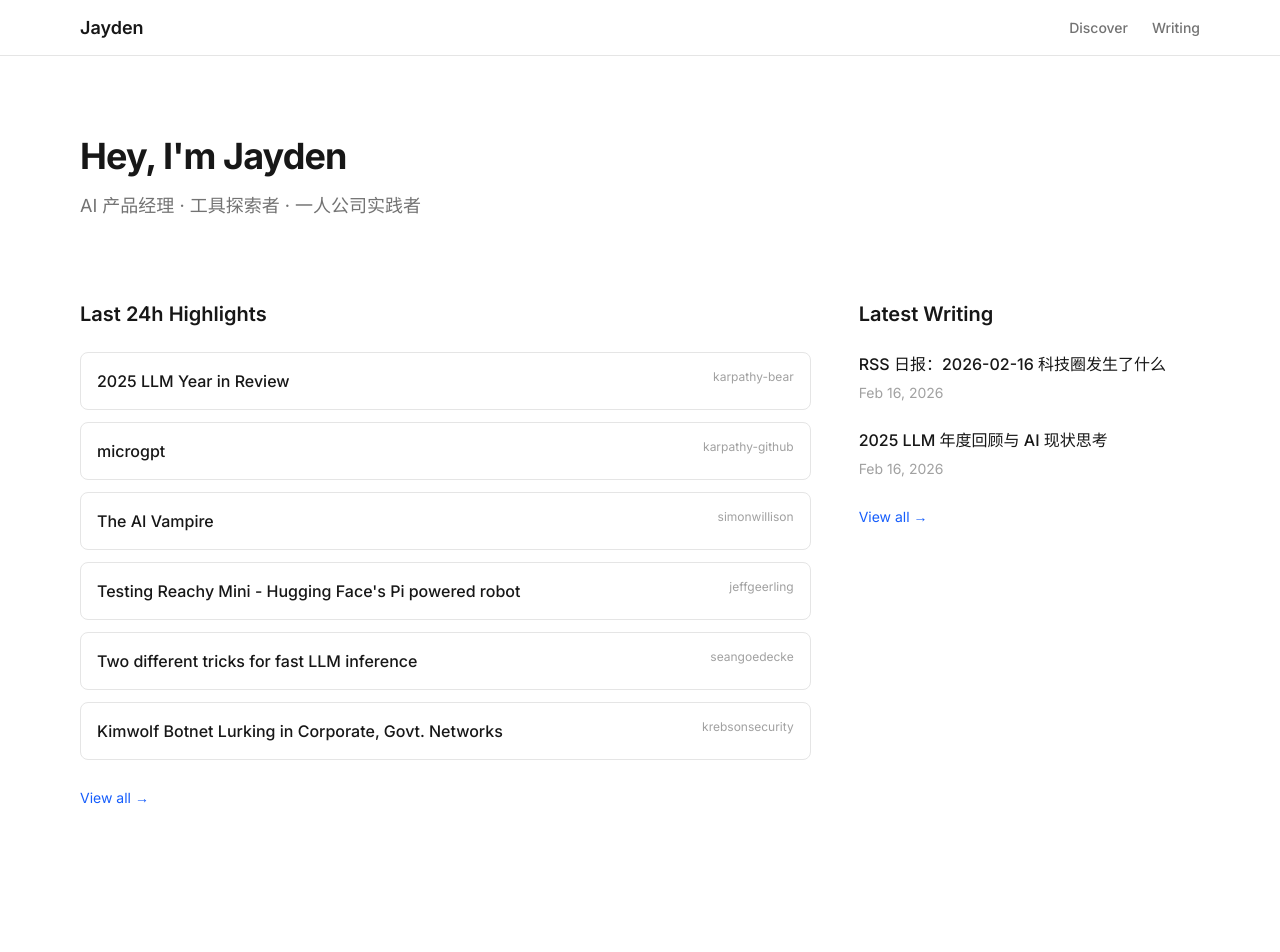
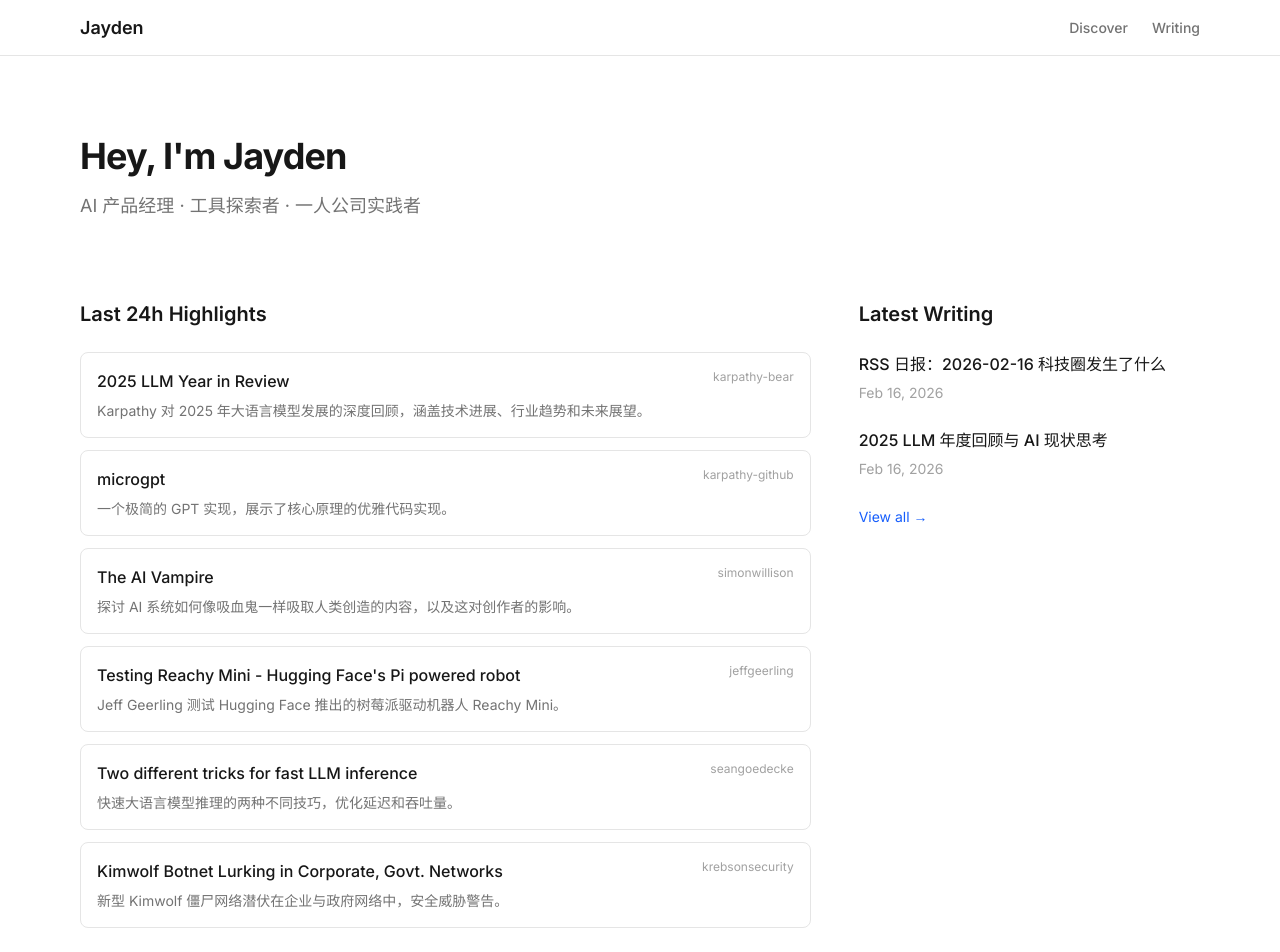
Before and after one commit to Jayden-hong/blog-next, a Next.js app: page / in a window 1280 px wide. Shown: the top 952 px of the page. Built offline with nearby package versions, Linux system fonts and the light colour scheme.

Commit message:
feat: highlights 添加描述，支持 line-clamp-2 显示

```diff
--- a/app/page.tsx
+++ b/app/page.tsx
@@ -46,6 +46,11 @@ export default function Home() {
                         {highlight.source}
                       </span>
                     </div>
+                    {highlight.description && (
+                      <p className="mt-2 text-sm text-neutral-500 line-clamp-2">
+                        {highlight.description}
+                      </p>
+                    )}
                   </a>
                 ))}
 
--- a/content/feed/2026-02-17.json
+++ b/content/feed/2026-02-17.json
@@ -6,32 +6,38 @@
     {
       "title": "2025 LLM Year in Review",
       "source": "karpathy-bear",
-      "url": "https://karpathy.bearblog.dev/year-in-review-2025/"
+      "url": "https://karpathy.bearblog.dev/year-in-review-2025/",
+      "description": "Karpathy 对 2025 年大语言模型发展的深度回顾，涵盖技术进展、行业趋势和未来展望。"
     },
     {
       "title": "microgpt",
       "source": "karpathy-github",
-      "url": "http://karpathy.github.io/2026/02/12/microgpt/"
+      "url": "http://karpathy.github.io/2026/02/12/microgpt/",
+      "description": "一个极简的 GPT 实现，展示了核心原理的优雅代码实现。"
     },
     {
       "title": "The AI Vampire",
       "source": "simonwillison",
-      "url": "https://simonwillison.net/2026/Feb/15/the-ai-vampire/#atom-everything"
+      "url": "https://simonwillison.net/2026/Feb/15/the-ai-vampire/#atom-everything",
+      "description": "探讨 AI 系统如何像吸血鬼一样吸取人类创造的内容，以及这对创作者的影响。"
     },
     {
       "title": "Testing Reachy Mini - Hugging Face's Pi powered robot",
       "source": "jeffgeerling",
-      "url": "https://www.jeffgeerling.com/blog/2026/testing-reachy-mini-hugging-face-robot/"
+      "url": "https://www.jeffgeerling.com/blog/2026/testing-reachy-mini-hugging-face-robot/",
+      "description": "Jeff Geerling 测试 Hugging Face 推出的树莓派驱动机器人 Reachy Mini。"
     },
     {
       "title": "Two different tricks for fast LLM inference",
       "source": "seangoedecke",
-      "url": "https://seangoedecke.com/fast-llm-inference/"
+      "url": "https://seangoedecke.com/fast-llm-inference/",
+      "description": "快速大语言模型推理的两种不同技巧，优化延迟和吞吐量。"
     },
     {
       "title": "Kimwolf Botnet Lurking in Corporate, Govt. Networks",
       "source": "krebsonsecurity",
-      "url": "https://krebsonsecurity.com/2026/01/kimwolf-botnet-lurking-in-corporate-govt-networks/"
+      "url": "https://krebsonsecurity.com/2026/01/kimwolf-botnet-lurking-in-corporate-govt-networks/",
+      "description": "新型 Kimwolf 僵尸网络潜伏在企业与政府网络中，安全威胁警告。"
     }
   ],
   "articles": [
--- a/lib/feed.ts
+++ b/lib/feed.ts
@@ -17,6 +17,7 @@ export interface FeedHighlight {
   title: string;
   source: string;
   url: string;
+  description?: string;
 }
 
 export interface FeedDay {
```
